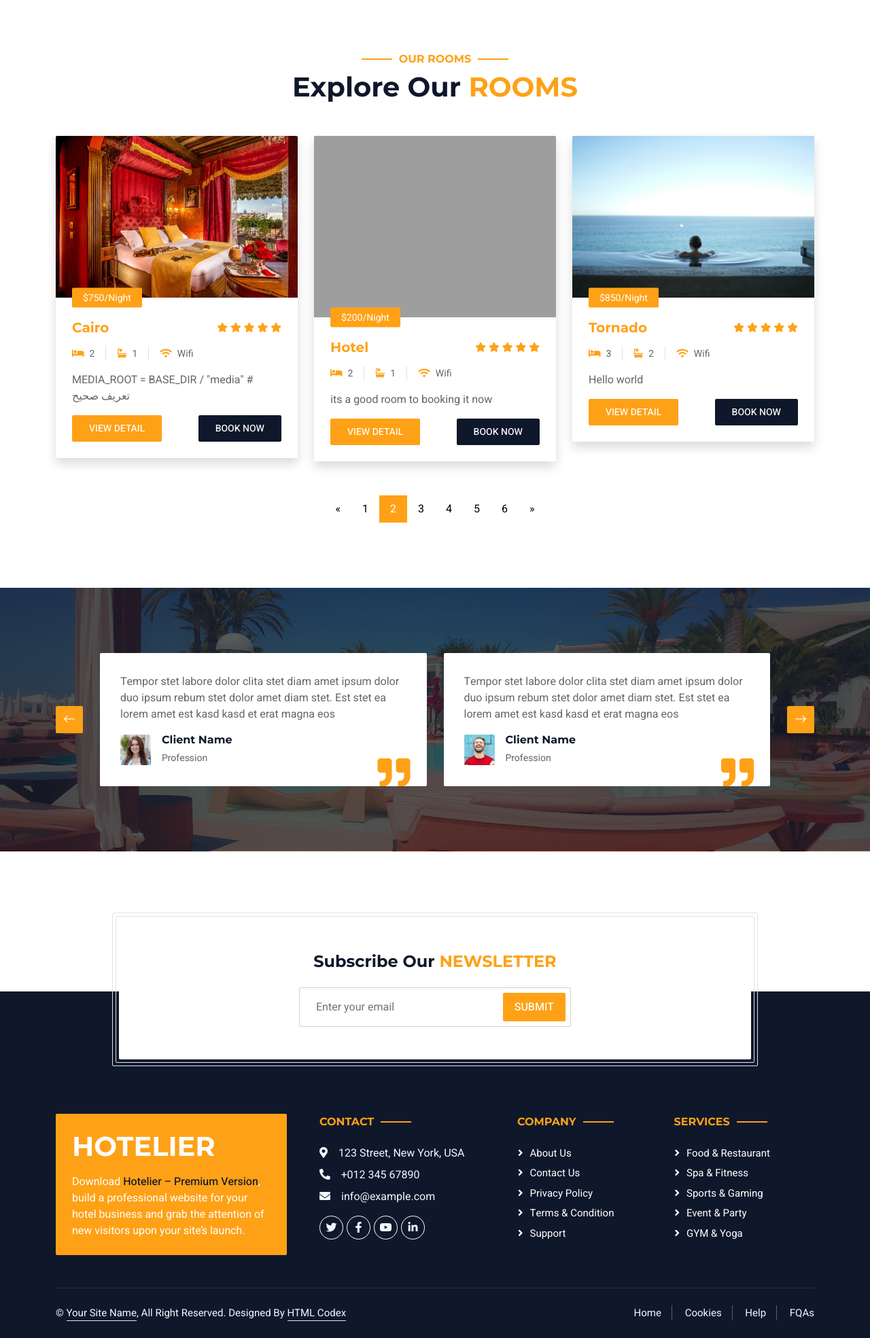
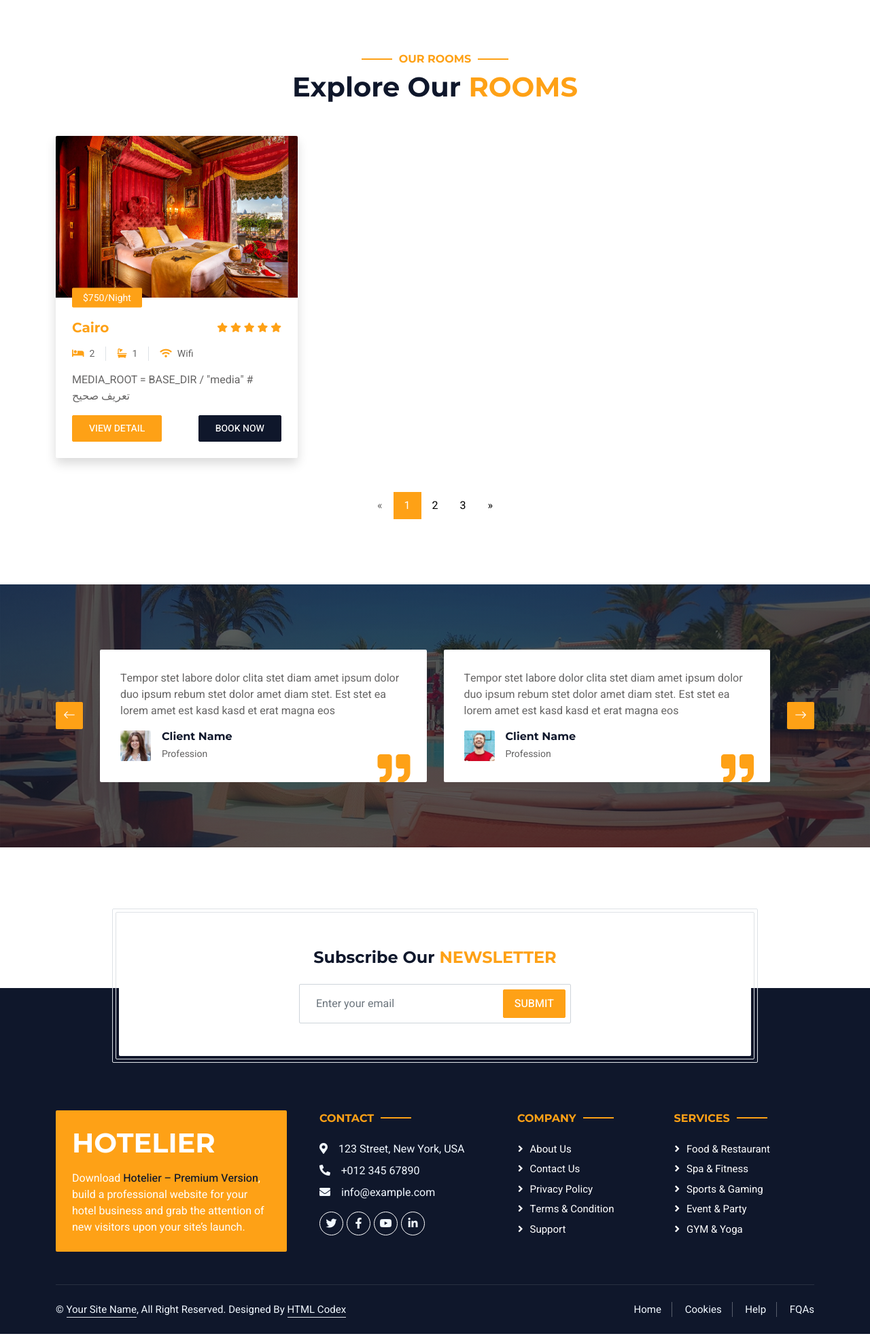
Before and after one commit to Eslam01Elgmaal/airbnb4, a Django app: page /property/ in a window 1280 px wide. Shown: the part 410-2379 px from the top of the page at 68% size. Run offline with Django 5.2, Linux system fonts and the light colour scheme; data comes from the database, SQL or seed files in the repository; both versions use the stored data as it was after the commit; some libraries are stand-ins or nearby versions; grey boxes are pictures that could not be loaded.

Commit message:
lecture 2

```diff
--- a/project/settings.py
+++ b/project/settings.py
@@ -44,7 +44,8 @@ INSTALLED_APPS = [
     'accounts',
     'blog',
     'property',
-    'settings'
+    'settings',
+    'django_summernote'
 ]
 
 MIDDLEWARE = [
--- a/project/urls.py
+++ b/project/urls.py
@@ -22,6 +22,7 @@ from django.conf.urls.static import static
 urlpatterns = [
     path('admin/', admin.site.urls),
     path('property/', include('property.urls', namespace='property')),
+    path('summernote/', include('django_summernote.urls')),
 
 ]
 
--- a/property/templates/property/property_list.html
+++ b/property/templates/property/property_list.html
@@ -51,16 +51,44 @@
 
 
             </div>
-            <div class="pagination">
-                <a href="#">&laquo;</a>
-                <a href="#">1</a>
-                <a class="active" href="#">2</a>
-                <a href="#">3</a>
-                <a href="#">4</a>
-                <a href="#">5</a>
-                <a href="#">6</a>
-                <a href="#">&raquo;</a>
-              </div>
+
+
+            {% if  is_paginated %}
+                <div class="pagination">
+
+
+
+                    {% if page_obj.has_previous %}
+                        <a href="?page={{page_obj.has_previous_page_number}}">&laquo;</a>
+                    {% else %}
+                        <a class"disabled">&laquo;</a>
+                    {% endif %}
+
+                    {% for i in paginator.page_range %}
+                        {% if page_obj.number == i  %}
+
+                             <a class="active" href="#">{{i}}</a>
+                        {% else %}
+
+                           <a href="?page={{i}}">{{i}}</a>
+
+                        {% endif %}
+
+
+                    {% endfor %}
+
+
+
+
+                    {% if page_obj.has_next %}
+                         <a href="?page={{page_obj.next_page_number}}">&raquo;</a>
+                    {% else %}
+                         <a class"disabled">&raquo;</a>
+                    {% endif %}
+                </div>
+
+            {% endif %}
+
         </div>
         <!-- Room End -->
 
--- a/property/views.py
+++ b/property/views.py
@@ -5,7 +5,7 @@ from .models import Property
 
 class PropertyList(ListView):
     model = Property
-
+    paginate_by = 1
 
 class PropertyDetail(DetailView):
     model = Property
```
Also changed, not shown: db.sqlite3, media/places/WhatsApp_Image_2024-12-17_at_12.18.58_PM.jpeg (added), media/property/image-5.jpg (added).
